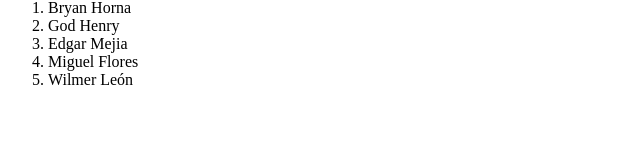
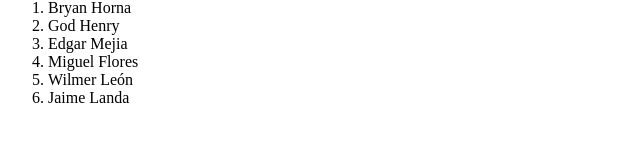
Before and after one commit to dtsmine/tmp_oneflow, a plain HTML site: page index.html in a window 1280 px wide. Shown: the part 128-270 px from the top of the page, without its empty margins (0-640 px from the left). Drawn offline with Linux system fonts and the light colour scheme.

Commit message:
feat(nombre de autores): se agrego nombre de autor

```diff
--- a/index.html
+++ b/index.html
@@ -15,6 +15,7 @@
         <li>Edgar Mejia</li>
         <li>Miguel Flores</li>
 	<li>Wilmer León</li>
+	<li>Jaime Landa</li>
       </ol>
     </div>
   </body>
```
